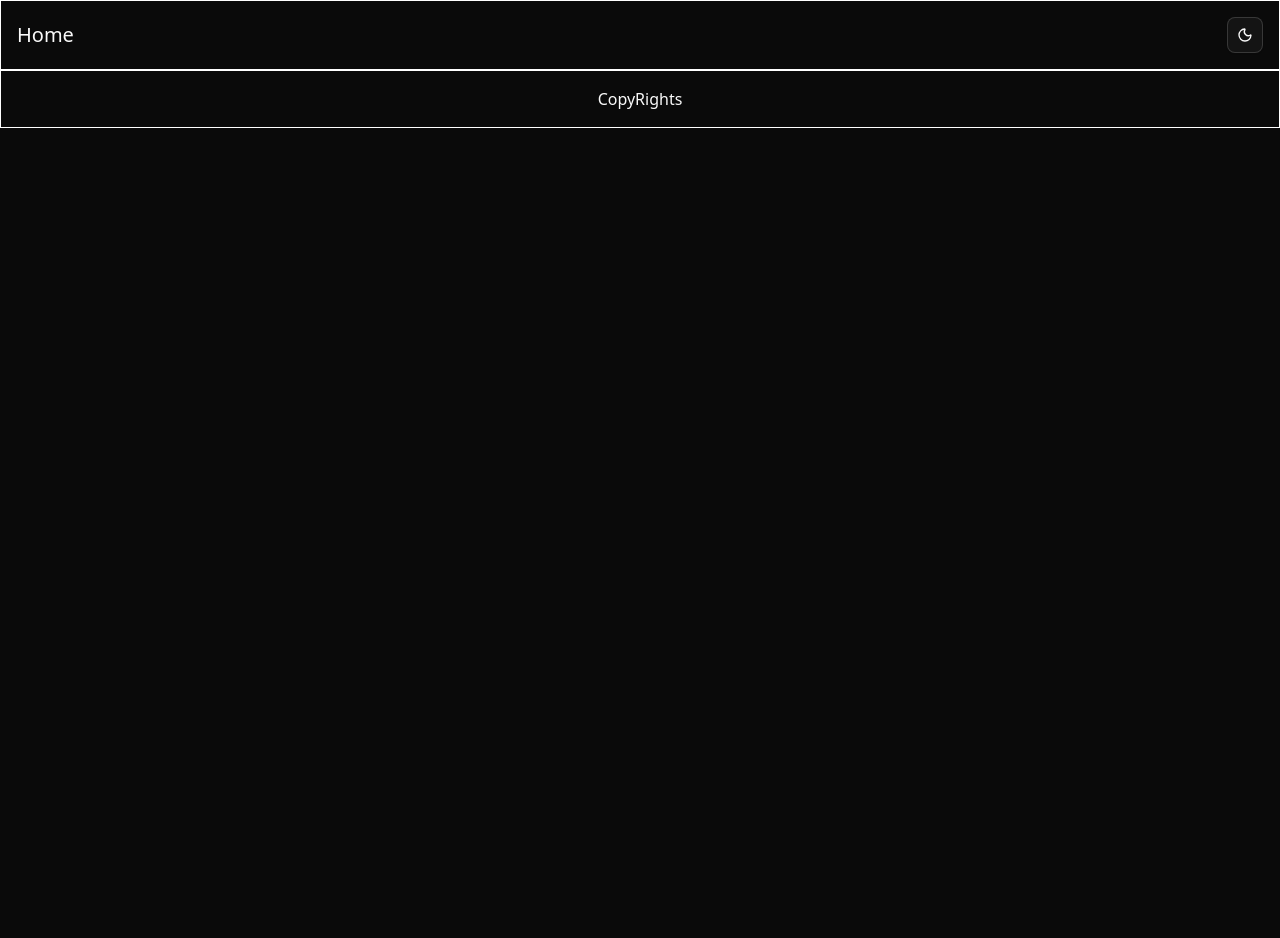
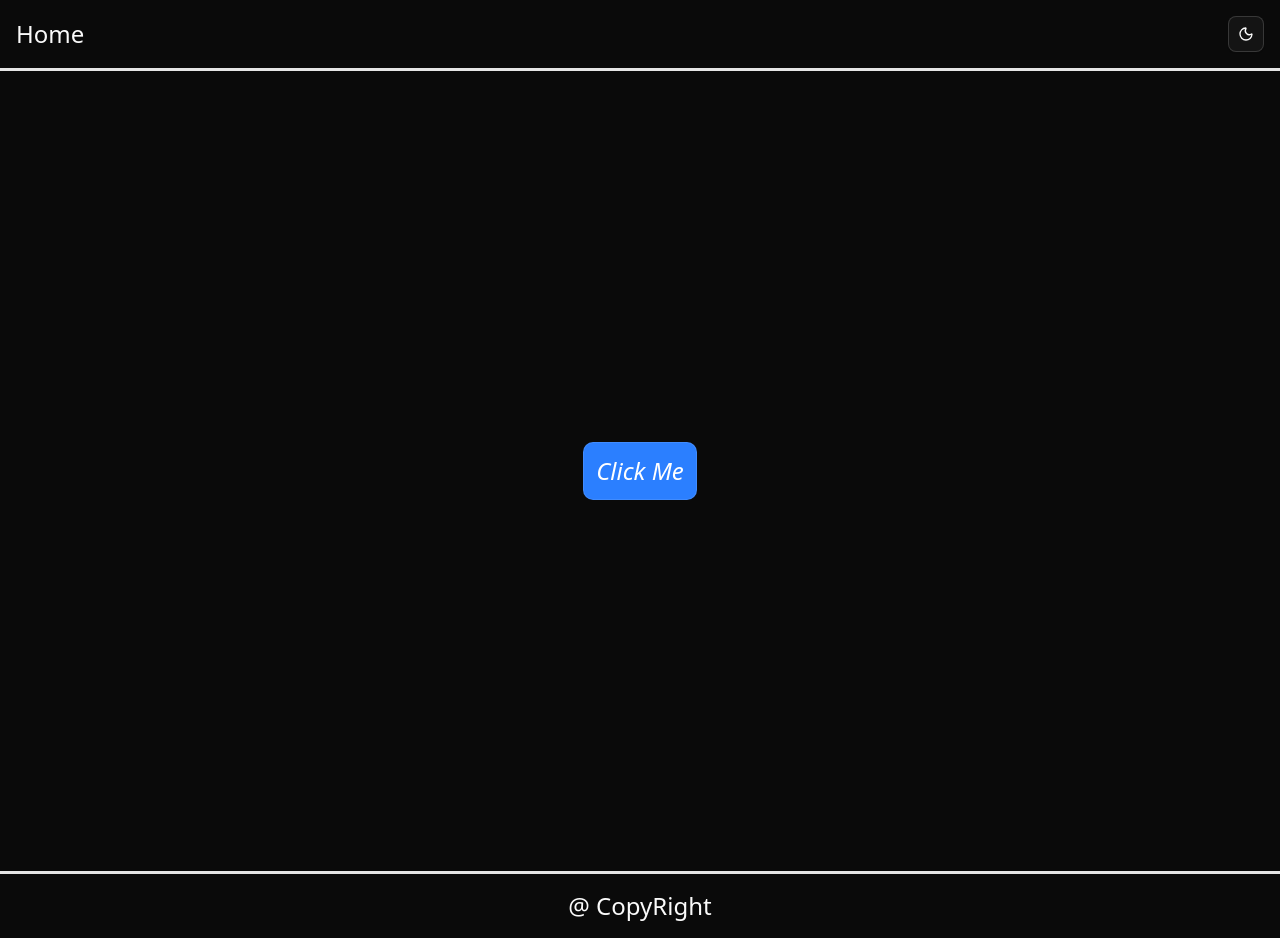
Before and after one commit to rjv01/typescript-tutorials, a React (Vite) app in the folder miniProjects/typeScriptMiniProject/: page /buttons in a window 1280 px wide. Before the commit the page ends 800 px from the top, so only its background shows below. Built offline with nearby package versions, Linux system fonts and the light colour scheme.

Commit message:
learning event

```diff
--- a/miniProjects/typeScriptMiniProject/src/App.tsx
+++ b/miniProjects/typeScriptMiniProject/src/App.tsx
@@ -11,6 +11,8 @@ import { LoggedinProvider } from "./provider/Loggedin.tsx";
 import { Greet } from "./components/Greet.tsx";
 import { Person } from "./components/Person.tsx";
 import { Hero } from "./components/Hero.tsx";
+import Status from "./components/Status.tsx";
+import Buttons from "./components/Buttons.tsx";
 
 function App() {
   const personName = {
@@ -57,7 +59,9 @@ function App() {
             // <TestButton text="Decrease" />
           } />
           <Route path="/enteryourname" element={<EnterYourName />} />
-            <Route path="/userstatus" element={<UserStatus />} />
+          <Route path="/userstatus" element={<UserStatus />} />
+          <Route path="/status" element={<Status status = 'success'/>} />
+          <Route path="/buttons" element={<Buttons handleClick={(event)=>(console.log("event: ",event))}/>} />
         </Routes>
         {/* <TestButton text="Increase" />
         <TestButton text="Decrease" /> */}
--- /dev/null
+++ b/miniProjects/typeScriptMiniProject/src/components/Buttons.tsx
@@ -0,0 +1,21 @@
+import React, { useState } from 'react';
+type ButtonsProps = {
+    handleClick:(event:React.MouseEvent<HTMLButtonElement>)=>void
+}
+
+export default function Buttons(props:ButtonsProps) {
+    const [showEvent,setShowEvent] = useState<string>("");
+    return (
+        <div className="min-h-screen flex flex-col justify-center items-center">
+                <button
+                    onClick={(event) => {
+                        props.handleClick(event)
+                        setShowEvent(event.type);
+                    } }
+                    className="border p-3 text-2xl italic cursor-pointer duration-150 bg-blue-500 text-white rounded-lg hover:bg-blue-700 m-4">
+                    Click Me
+                </button>
+                <p>{showEvent}</p>
+        </div>
+    )
+}
--- /dev/null
+++ b/miniProjects/typeScriptMiniProject/src/components/Status.tsx
@@ -0,0 +1,25 @@
+type StatusProps = {
+    status:'loading'|'success'|'error';
+}
+export default function Status(props:StatusProps) {
+    let message:string;
+    if(props.status ==='loading'){
+        message = 'Loading...Please wait';
+    }else if(props.status === 'success'){
+        message = 'Data fetched successfully!';
+    }else{
+        message = 'Error fetching data.';
+    }
+
+    return (
+        <div className="min-h-screen flex justify-center items-center">
+            <h1 className="text-2xl">Your Status:
+                <span
+                    className={`${props.status === 'loading' ? 'text-yellow-500'
+                                : props.status === 'success' ? 'text-green-500':'text-red-500'}`}>
+                    {" "}{message}
+                </span>
+            </h1>
+        </div>
+    )
+}
--- a/miniProjects/typeScriptMiniProject/src/pages/Footer/FooterPage.tsx
+++ b/miniProjects/typeScriptMiniProject/src/pages/Footer/FooterPage.tsx
@@ -2,9 +2,9 @@ import React from 'react'
 
 const FooterPage:React.FC = () =>{
   return (
-    <div className='flex justify-center p-4 w-full border border-white'>
+    <div className='flex justify-center p-4 w-full border-t-3 border-primary'>
       <div>
-        <p>CopyRights</p>
+        <p className='text-2xl'>@ CopyRight</p>
       </div>
     </div>
   )
--- a/miniProjects/typeScriptMiniProject/src/pages/Home/HomePage.tsx
+++ b/miniProjects/typeScriptMiniProject/src/pages/Home/HomePage.tsx
@@ -13,7 +13,8 @@ const HomePage: React.FC = () => {
         <a className='text-blue-400 hover:text-blue-900 text-xl p-3 m-2 border' href="/greet">Greet</a>
         <a className='text-blue-400 hover:text-blue-900 text-xl p-3 m-2 border' href="/person">Person</a>
         <a className='text-blue-400 hover:text-blue-900 text-xl p-3 m-2 border' href="/heros">Hero</a>
-        <a className='text-blue-400 hover:text-blue-900 text-xl p-3 m-2 border' href="/stopwatch">StopWatch</a>
+        <a className='text-blue-400 hover:text-blue-900 text-xl p-3 m-2 border' href="/status">Status</a>
+        <a className='text-blue-400 hover:text-blue-900 text-xl p-3 m-2 border' href="/buttons">Buttons</a>
       </div>
     </div>
 
--- a/miniProjects/typeScriptMiniProject/src/pages/Navbar/Header.tsx
+++ b/miniProjects/typeScriptMiniProject/src/pages/Navbar/Header.tsx
@@ -3,8 +3,8 @@ import { ModeToggle } from "@/components/mode-toggle";
 
 const Header: React.FC = () =>{
     return(
-        <div className=' flex w-full justify-between p-4 items-center border border-white text-xl'>
-            <a href="/">Home</a>
+        <div className=' flex w-full justify-between p-4 items-center border-b-3 border-primary text-xl'>
+            <a href="/" className='text-2xl'>Home</a>
             <ModeToggle />
         </div>
     )
```
